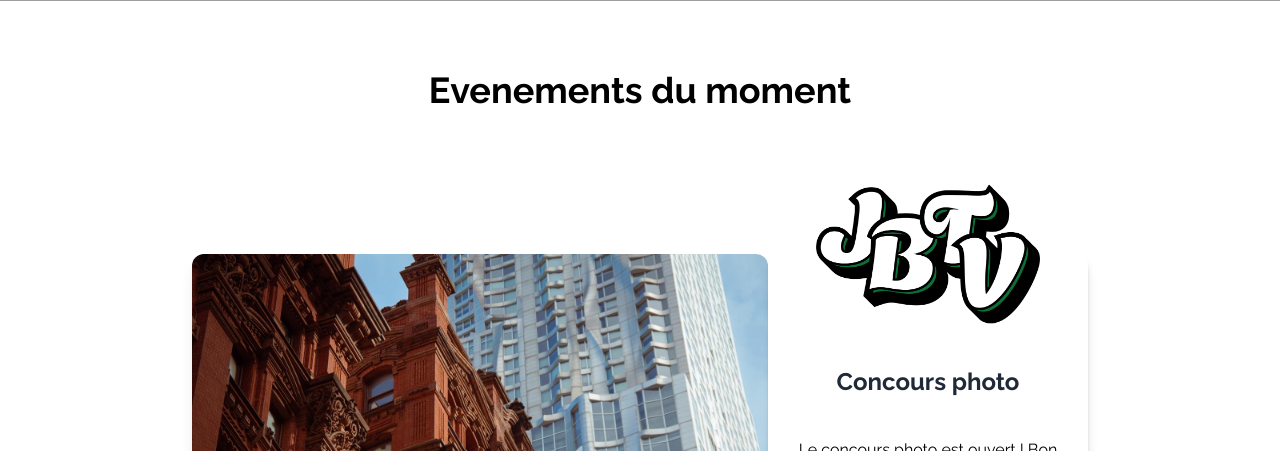
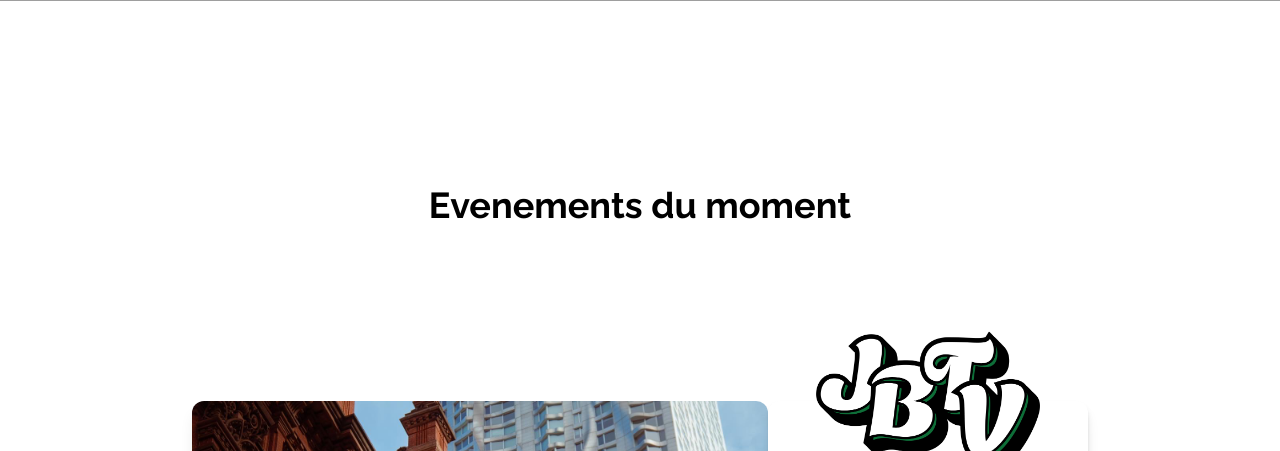
Before and after one commit to charlesjeulin/jbtv-website, a Next.js app: page / in a window 1280 px wide. Shown: the part 799-1250 px from the top of the page. Built offline with nearby package versions, Linux system fonts and the light colour scheme; grey boxes are pictures that could not be loaded.

Commit message:
fix bugs

```diff
--- a/src/components/Events.jsx
+++ b/src/components/Events.jsx
@@ -21,9 +21,9 @@ const Events = ({ slides }) => {
   return (
     <div
       id="Events"
-      className="flex flex-col justify-center items-center h-screen mx-auto max-w-[1240px]"
+      className="flex flex-col justify-center items-center h-full pt-36 mb-48 mx-auto max-w-[1240px]"
     >
-      <h1 className="font-bold text-4xl text-center pb-36">
+      <h1 className="font-bold text-4xl text-center pb-44 pt-10">
         Evenements du moment
       </h1>
       {SliderData.map((slide, index) => {
--- a/src/components/Gallery.jsx
+++ b/src/components/Gallery.jsx
@@ -9,7 +9,7 @@ const Gallery = () => {
     >
       <div>
         <h1 className="font-bold text-4xl text-center pb-12 pt-12">Galerie</h1>
-        <div className="sm:columns-2 columns-1 lg:columns-4 gap-3 lg:ml-20 lg:mr-20 space-y-3 p-6 pt-12 pb-20">
+        <div className="sm:columns-2 columns-1 lg:columns-4 gap-3 lg:ml-20 lg:mr-20 space-y-3 p-6 pt-12 pb-20 max-w-max">
           <div className="break-inside-avoid">
             <Image src="/1.jpg" width={500} height={500} alt="Photo Gallery" />
           </div>
```
